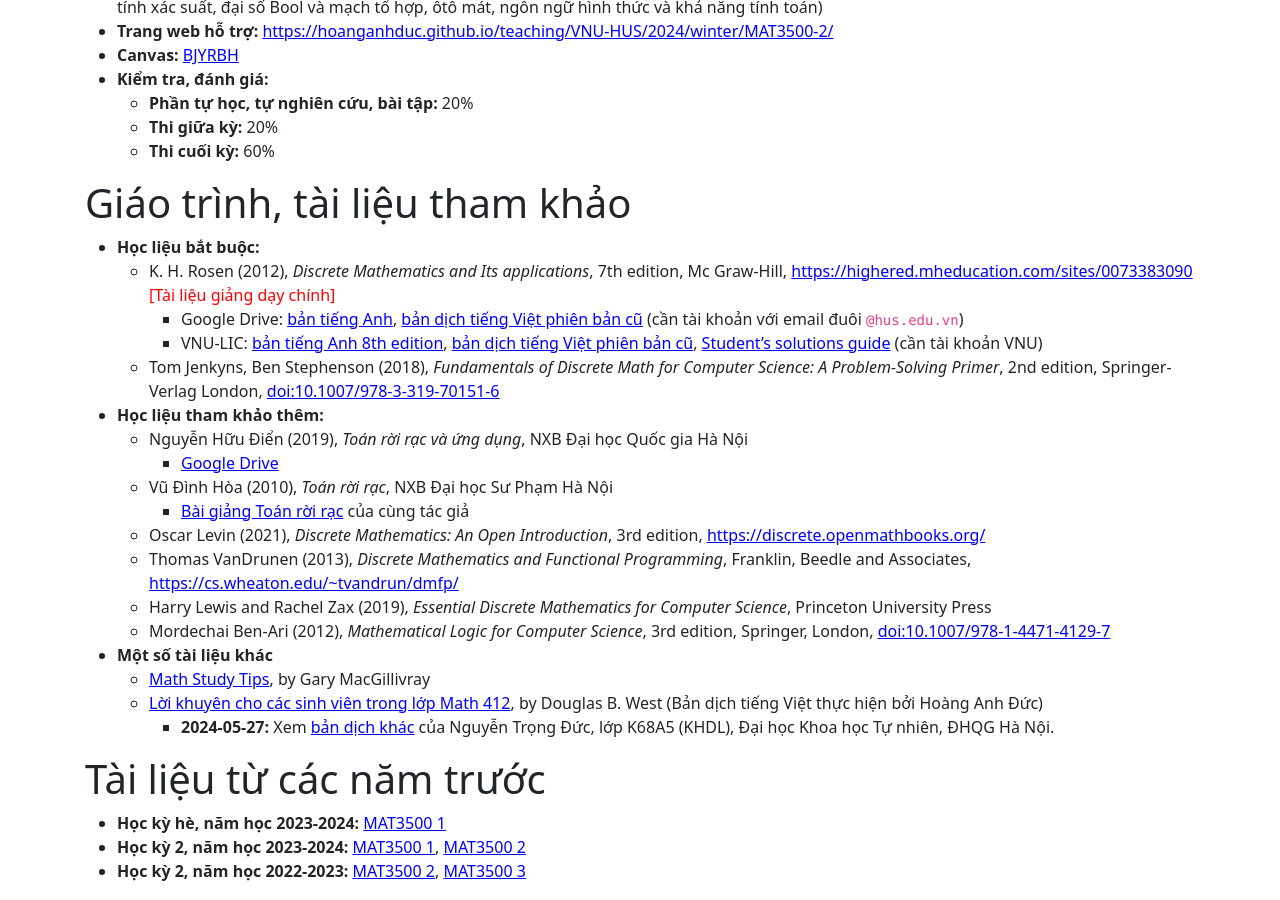
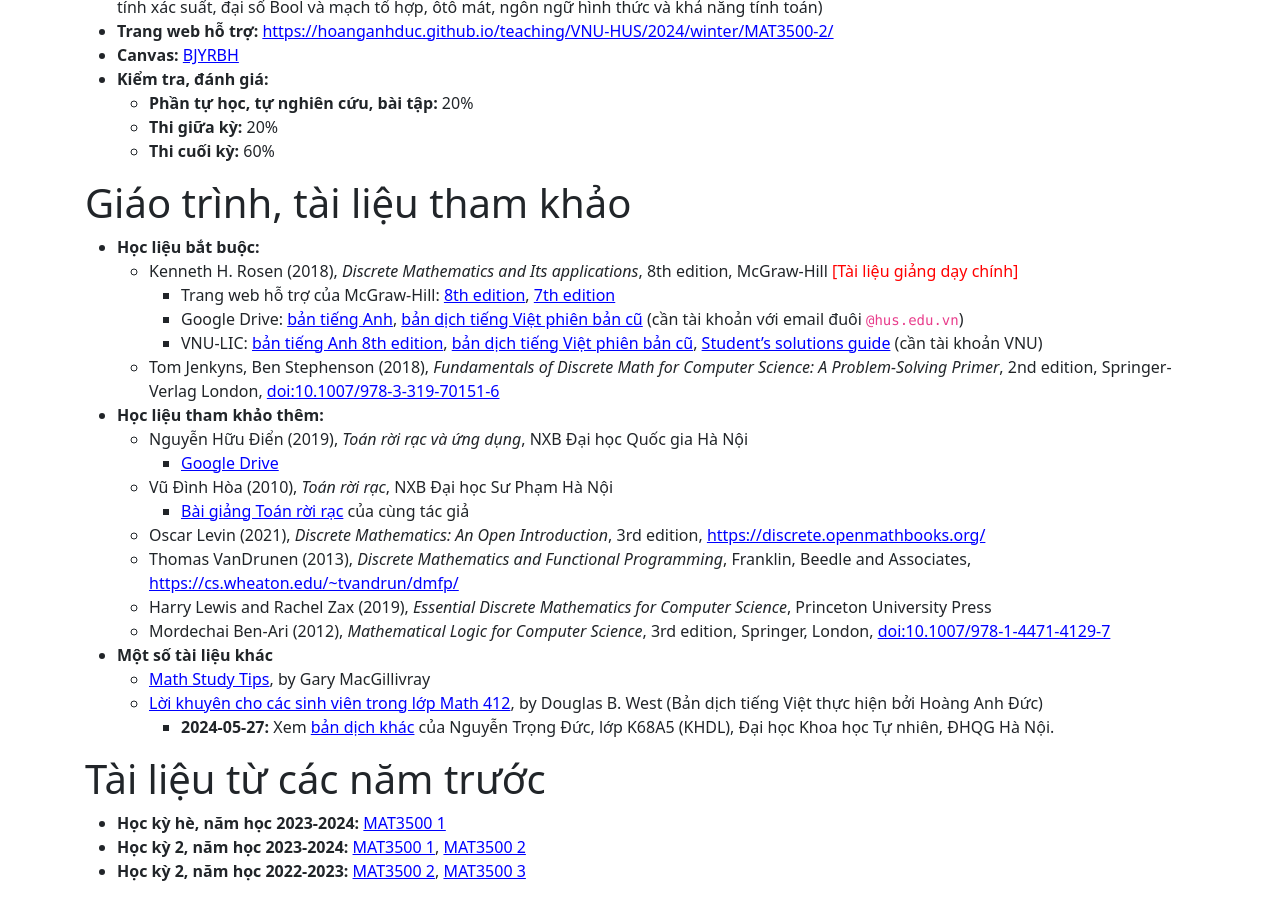
Before and after one commit to hoanganhduc/hoanganhduc.github.io, a Jekyll site: the page built from teaching/VNU-HUS/2024/winter/MAT3500-2/index.md, in a window 1280 px wide and 900 px high, scrolled down 1153 px. Built offline with Jekyll 4.4.1, drawn with Linux system fonts in a browser that asks for light colours; nearby versions of some CDN libraries; a style sheet for code colours, icons or effects is not loaded.

Commit message:
Updated @ 2024-09-25  20:13:24 ICT

```diff
--- a/teaching/VNU-HUS/2024/winter/MAT3500-2/index.md
+++ b/teaching/VNU-HUS/2024/winter/MAT3500-2/index.md
@@ -67,8 +67,9 @@ Xem các thông báo cũ [ở đây](#lịch-sử-các-thông-báo).
 # Giáo trình, tài liệu tham khảo
 
 * **Học liệu bắt buộc:**
-  * K. H. Rosen (2012), *Discrete Mathematics and Its applications*, 7th edition, Mc Graw-Hill, [https://highered.mheducation.com/sites/0073383090](https://highered.mheducation.com/sites/0073383090) <span style="color:red">[Tài liệu giảng dạy chính]</span>
-    * Google Drive: [bản tiếng Anh](https://drive.google.com/file/d/1TB1rK5zyccrFBsg43AfVdaDF27Qw3-Dv/), [bản dịch tiếng Việt phiên bản cũ](https://drive.google.com/file/d/17BZhae7BeGvK1rI8ksjA8o4uZyLr-I_4/) (cần tài khoản với email đuôi `@hus.edu.vn`)
+  * Kenneth H. Rosen (2018), *Discrete Mathematics and Its applications*, 8th edition, McGraw-Hill <span style="color:red">[Tài liệu giảng dạy chính]</span>
+    * Trang web hỗ trợ của McGraw-Hill: [8th edition](https://highered.mheducation.com/sites/125967651x/information_center_view0/), [7th edition](https://highered.mheducation.com/sites/0073383090)
+    * Google Drive: [bản tiếng Anh](https://drive.google.com/file/d/1ih0TbsAnGfU01spxlxdrxmhy2Fx1usxR/view?usp=sharing), [bản dịch tiếng Việt phiên bản cũ](https://drive.google.com/file/d/17BZhae7BeGvK1rI8ksjA8o4uZyLr-I_4/) (cần tài khoản với email đuôi `@hus.edu.vn`)
     * VNU-LIC: [bản tiếng Anh 8th edition](https://bookworm.vnu.edu.vn/EDetail.aspx?id=96731), [bản dịch tiếng Việt phiên bản cũ](https://bookworm.vnu.edu.vn/EDetail.aspx?id=35151), [Student's solutions guide](https://bookworm.vnu.edu.vn/EDetail.aspx?id=49071) (cần tài khoản VNU)
   * Tom Jenkyns, Ben Stephenson (2018), *Fundamentals of Discrete Math for Computer Science: A Problem-Solving Primer*, 2nd edition, Springer-Verlag London, [doi:10.1007/978-3-319-70151-6](https://doi.org/10.1007/978-3-319-70151-6)
 * **Học liệu tham khảo thêm:**
```
Also changed, not shown: 1 other file.
